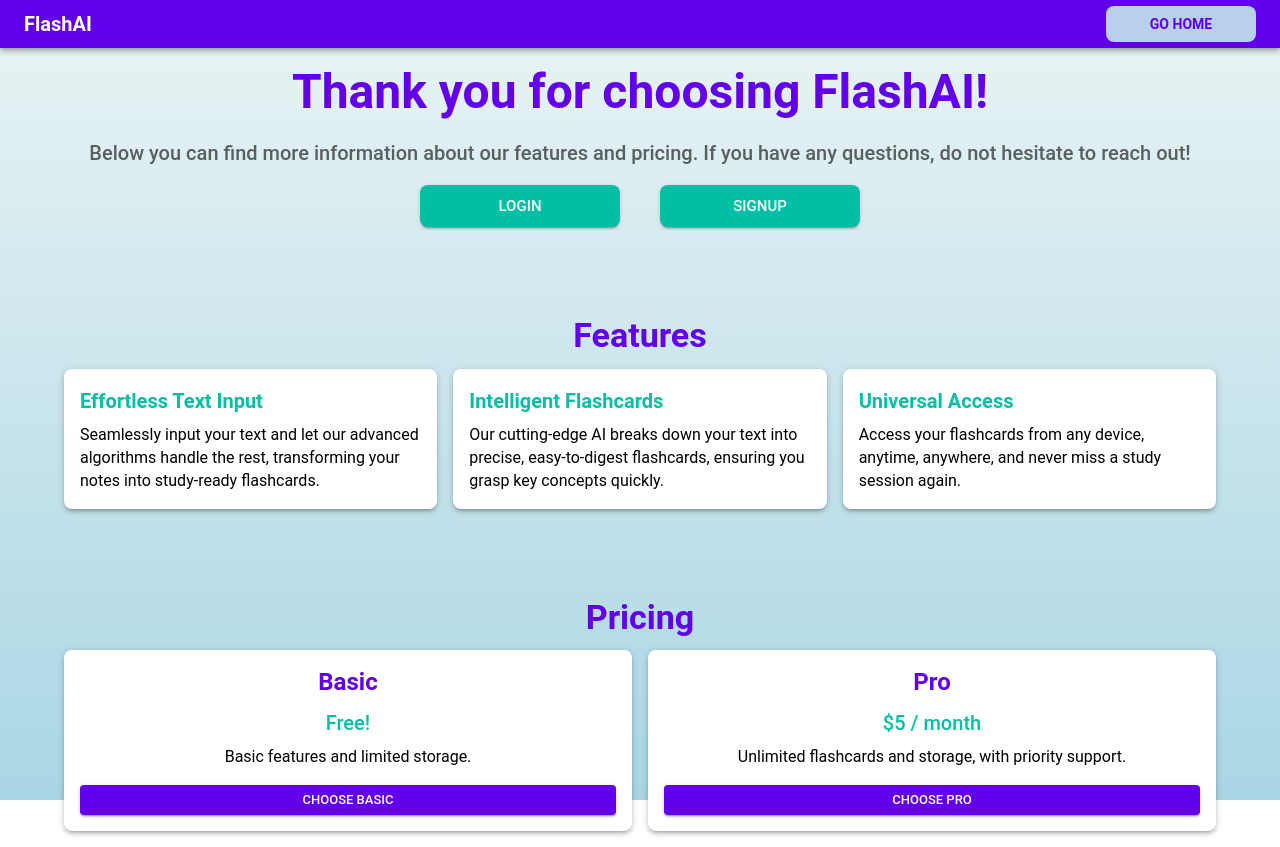
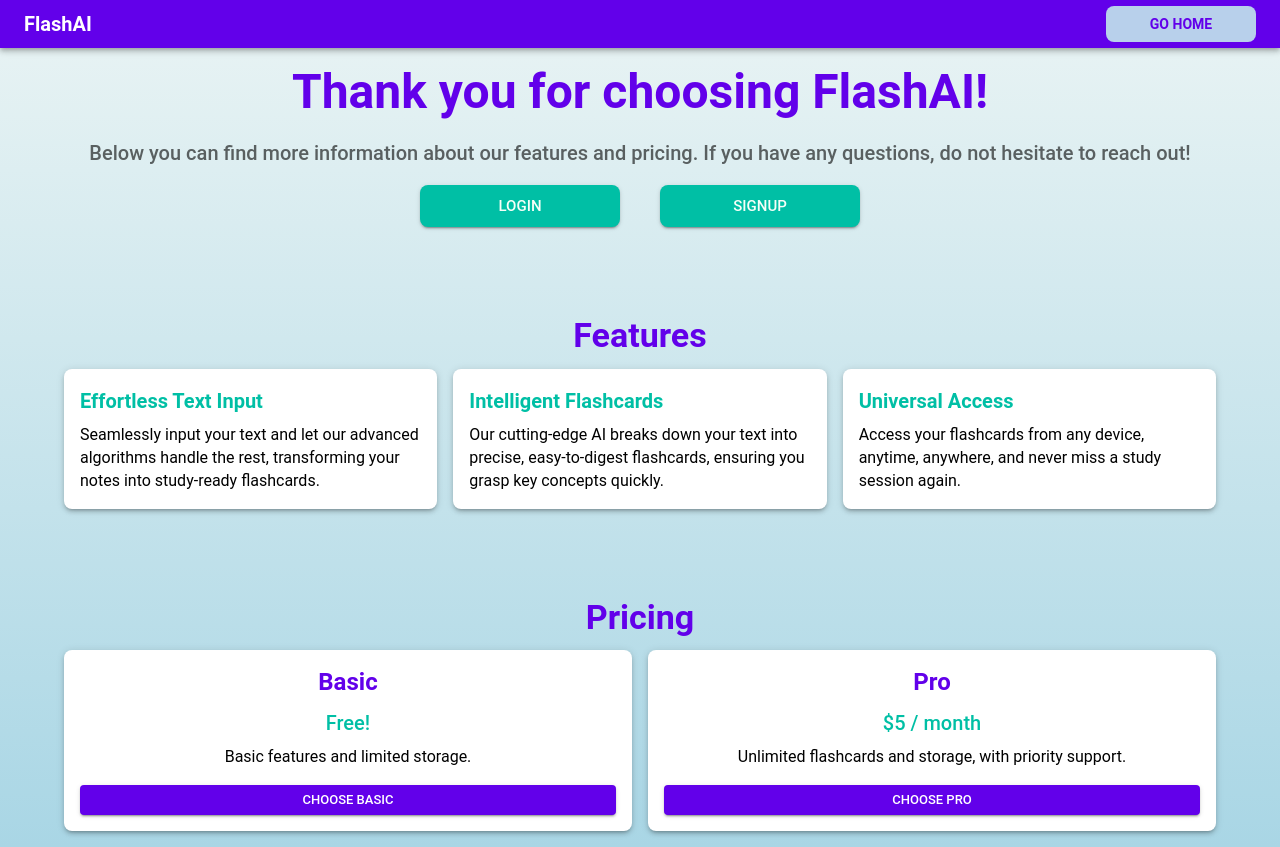
Before and after one commit to nickyim/ai-flashcards, a Next.js app: page /welcome in a window 1280 px wide. Built offline with nearby package versions, Linux system fonts and the light colour scheme; no server answers.

Commit message:
view height

```diff
--- a/app/welcome/page.js
+++ b/app/welcome/page.js
@@ -156,7 +156,7 @@ export default function WelcomePage() {
       <Box
         sx={{
           background: "linear-gradient(to bottom, #eaf4f4, #a9d6e5)",
-          height: "100vh",
+          minHeight: "100vh",
           display: "flex",
           flexDirection: "column",
         }}
```
